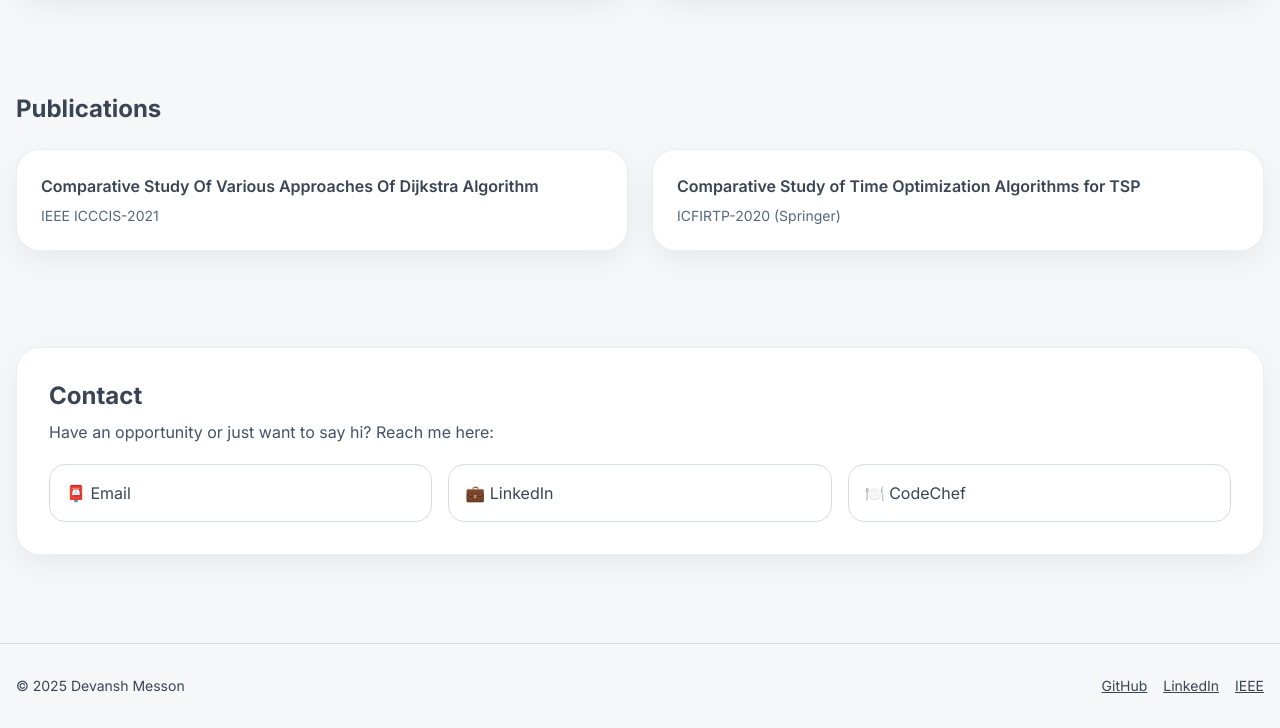
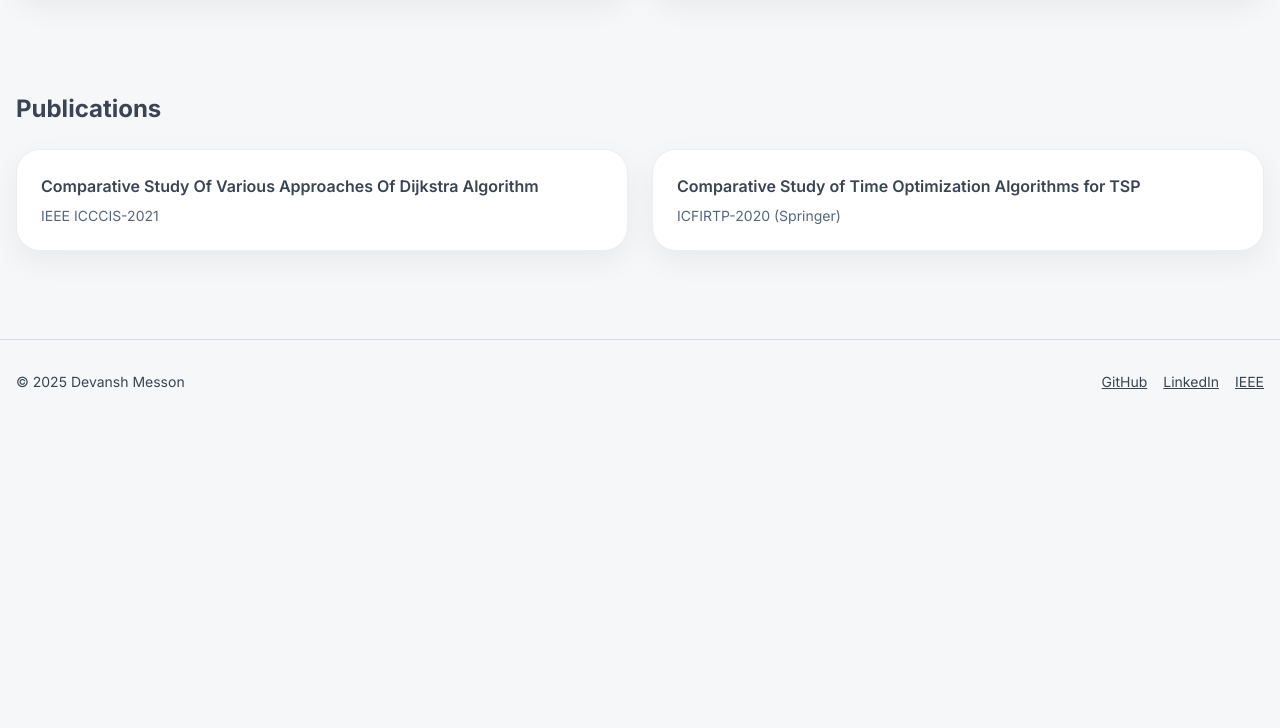
Before and after one commit to devanshmesson/devanshmesson.github.io, a plain HTML site: page index.html in a window 1280 px wide. Shown: the part 3624-4352 px from the top of the page. After the commit the page ends 4048 px from the top, so only its background shows below. Drawn offline with nearby package versions, Linux system fonts and the light colour scheme.

Commit message:
Update index.html

```diff
--- a/index.html
+++ b/index.html
@@ -314,19 +314,6 @@
     </div>
   </section>
 
-  <!-- Contact -->
-  <section id="contact" class="container container-xl mx-auto px-4 py-12">
-    <div class="rounded-3xl bg-white dark:bg-ink-800 shadow-soft p-8 border border-ink-100 dark:border-ink-700">
-      <h2 class="text-2xl font-bold">Contact</h2>
-      <p class="mt-2 text-ink-700 dark:text-ink-200">Have an opportunity or just want to say hi? Reach me here:</p>
-      <div class="mt-5 grid md:grid-cols-3 gap-4">
-        <a href="mailto:messondevansh1@gmail.com" class="block p-4 rounded-2xl border border-ink-200 dark:border-ink-700 hover:bg-ink-50 dark:hover:bg-ink-700">📮 Email</a>
-        <a href="https://linkedin.com/in/devanshmesson" target="_blank" class="block p-4 rounded-2xl border border-ink-200 dark:border-ink-700 hover:bg-ink-50 dark:hover:bg-ink-700">💼 LinkedIn</a>
-        <a href="https://www.codechef.com/users/zephxr" target="_blank" class="block p-4 rounded-2xl border border-ink-200 dark:border-ink-700 hover:bg-ink-50 dark:hover:bg-ink-700">🍽️ CodeChef</a>
-      </div>
-    </div>
-  </section>
-
   <!-- Footer -->
   <footer class="border-t border-ink-200 dark:border-ink-700 py-8 mt-10">
     <div class="container container-xl mx-auto px-4 text-sm flex flex-wrap items-center justify-between gap-3">
```
